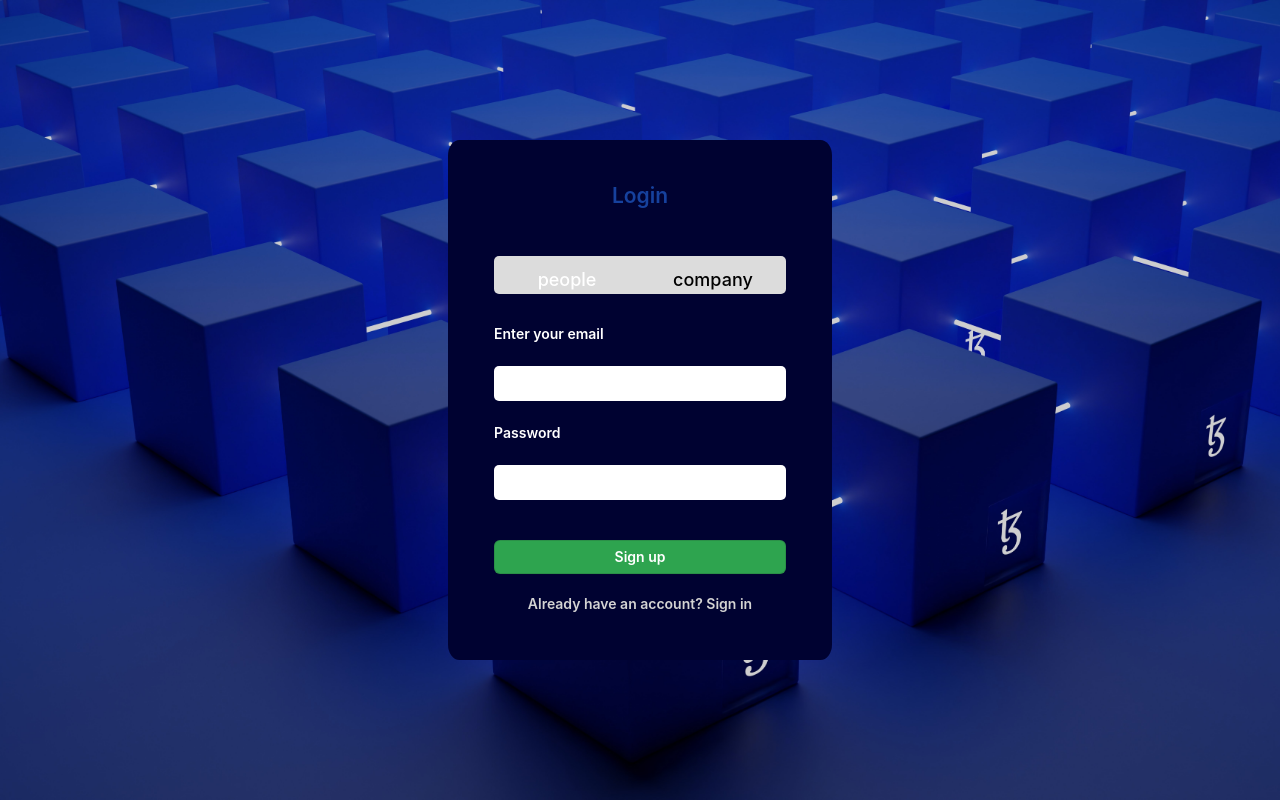
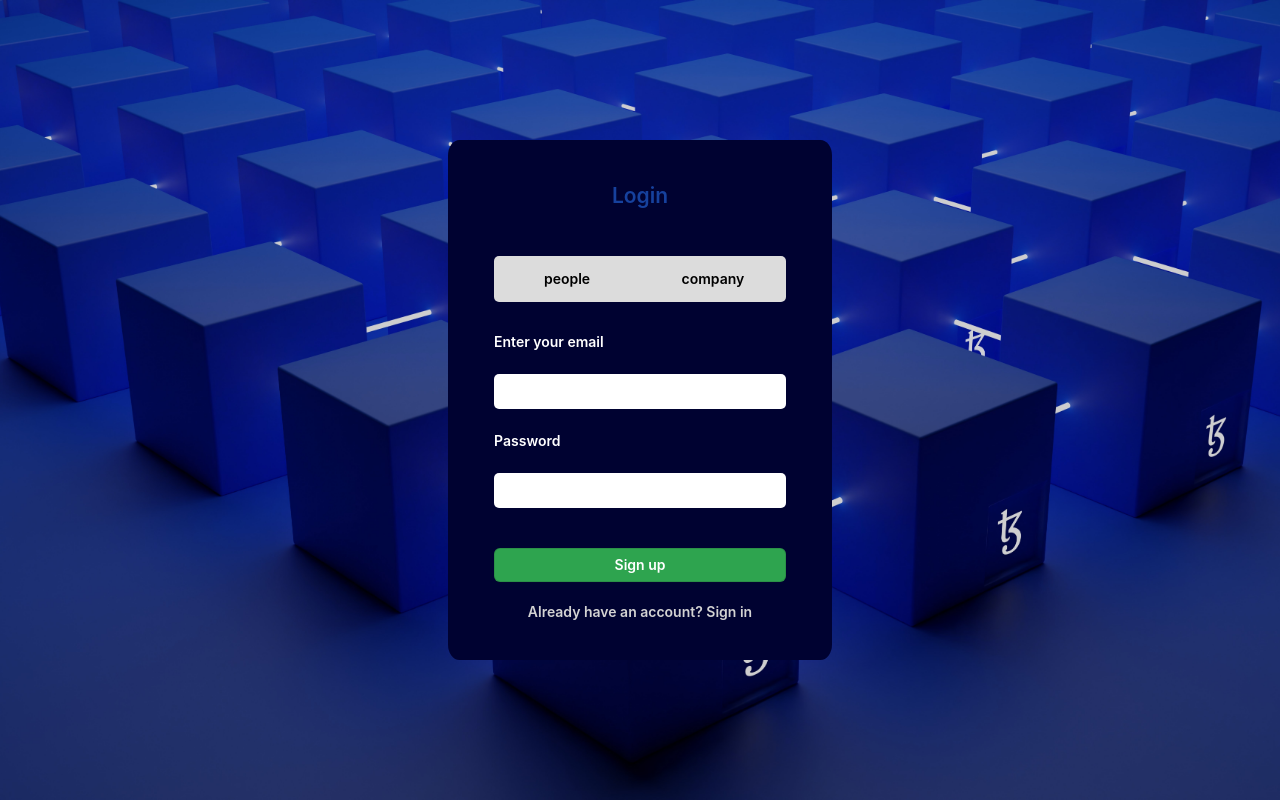
Before and after one commit to Prince-0000/Counterfeit, a React (Create React App) app: page / in a window 1280 px wide. Built offline with nearby package versions, Linux system fonts and the light colour scheme.

Commit message:
updateSwitching

```diff
--- a/src/Components/Login/Login.css
+++ b/src/Components/Login/Login.css
@@ -5,8 +5,6 @@
   font-family: -apple-system,system-ui,"Segoe UI",Helvetica,Arial,sans-serif,"Apple Color Emoji","Segoe UI Emoji";
 
 }
-
-/* background: url(shubham-dhage-JlijbOtSWuw-unsplash.jpg); */
 
 .bg {
   background-image: url(./shubham-dhage-JlijbOtSWuw-unsplash.jpg);
@@ -54,69 +52,23 @@
 .buttonBlock {
   width: 100%;
   height: 50px;
-  position: relative;
   background-color: gainsboro;
   margin: 30px 0 10px 0;
   display: flex;
-  justify-content: center;
-  justify-content: space-between;
+
+  justify-content: space-evenly;
   border-radius: 5px;
-  overflow: hidden;
 }
 
-.buttonBlock .slide {
-  height: 100%;
-  width: 100%;
-  color: #fff;
-  font-size: 18px;
-  font-weight: 500;
-  text-align: center;
-  line-height: 48px;
-  cursor: pointer;
-  z-index: 1;
-  transition: all 0.6s ease;
-}
-
-.buttonBlock label.signup {
-  color: #000;
-}
-
-.buttonBlock .slider-tab {
-  position: absolute;
-  height: 100%;
+.buttons {
   width: 50%;
-  left: 0;
-  z-index: 0;
+  display: flex;
+  justify-content: center;
+  align-items: center;
+  /* background-color: white */
+  margin: 0.3rem;
   border-radius: 15px;
-  background-color: #fff;
-  transition: all 0.6s cubic-bezier(0.68,-0.55,0.265, 1.55);
-}
-
-input[type="radio"] {
-  display: none ;
-}
-
-#signup:checked~.slider-tab{
-  left: 50%;
-}
-
-#signup:checked~label.signup{
-  color: #fff;
-  cursor: default;
-  user-select: none;
-}
-
-#signup:checked~label.login{
-  color: #000;
-}
-
-#login:checked~label.signup{
-  color: #000;
-}
-
-#login:checked~label.login {
-  cursor: default;
-  user-select: none;
+  padding: 0.5rem;
 }
 
 .signup-form {
--- a/src/Components/Login/Login.jsx
+++ b/src/Components/Login/Login.jsx
@@ -4,6 +4,7 @@ import './Login.css';
 const Login = () => {
   const [username, setUsername] = useState("");
   const [password, setPassword] = useState("");
+  const [buttonColor, setButtonColor] = useState('white');
 
   const handleUsernameChange = (event) => {
     setUsername(event.target.value);
@@ -19,6 +20,10 @@ const Login = () => {
     console.log(`Username: ${username}, Password: ${password}`);
   };
 
+  function handleButtonClick(color) {
+    setButtonColor(color);
+  }
+
 
   return (
     < div className="Wrapper bg" >
@@ -32,11 +37,8 @@ const Login = () => {
         <h1 className="headingone">Login</h1>
 
         <div className="buttonBlock">
-          <label htmlFor="Login" className="slide">people</label>
-          <input type="radio" name="slide" id="Login" checked/>
-          <label htmlFor="signup" className="slide signup">company</label>
-          <input type="radio" name="slide" id="signup" checked/>
-          <div className="slide-tab"></div>
+          <button id="button1"  className="buttons" style={{ backgroundColor: buttonColor === 'red' ? 'white' : null }} onClick={() => handleButtonClick('red')}>people</button>
+          <button id="button2"  className="buttons" style={{ backgroundColor: buttonColor === 'blue' ? 'white' : null }} onClick={() => handleButtonClick('blue')}>company</button>
         </div>
 
           <div className="signup-margin">
```
